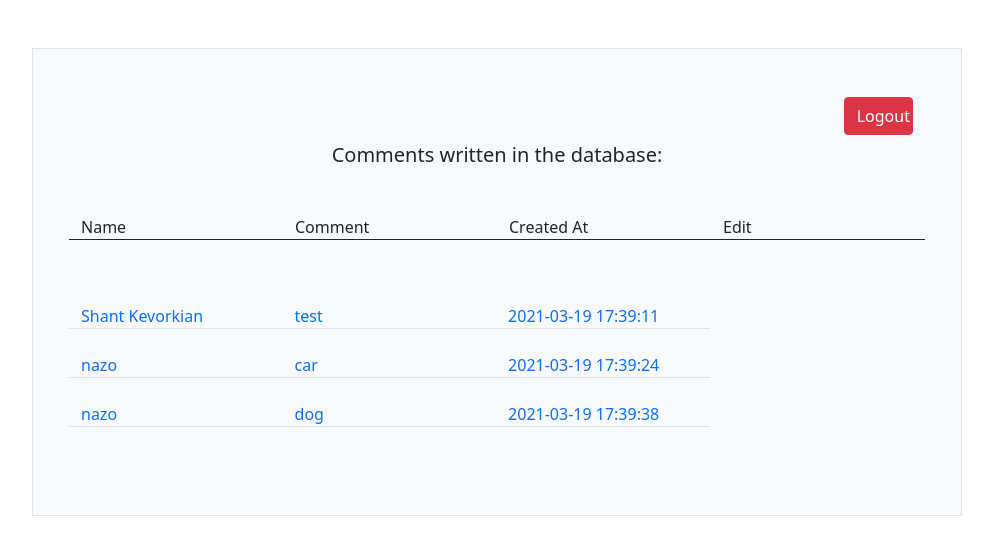
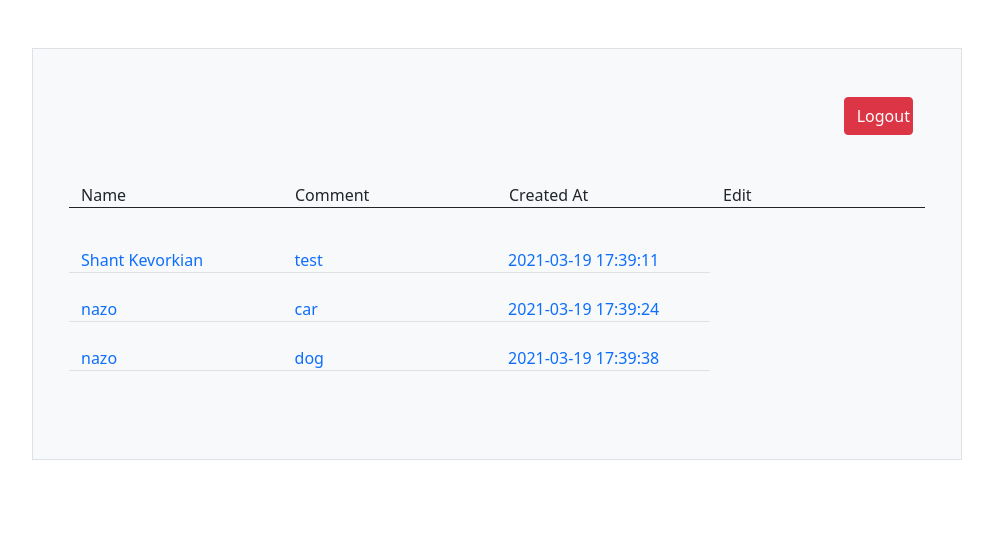
Before and after one commit to ShantKevorkian/Register-Form, a PHP site: page /comments.php in a window 1280 px wide. Shown: the top 555 px of the page, without its empty margins (143-1136 px from the left). Run offline with PHP 8.4, Linux system fonts and the light colour scheme; data comes from the database, SQL or seed files in the repository.

Commit message:
Modified and Added

```diff
--- a/comments.php
+++ b/comments.php
@@ -30,15 +30,14 @@
     <div class = "container">
     <div class = "col-md-10 offset-md-1 border p-5 bg-light mt-5">
     <a href="logout.php" class="btn btn-danger col-md-1 float-end">Logout</a>
-        <h3 class = "d-flex align-items-center justify-content-center" style = "clear: both;">
+        <h3 class = "d-flex align-items-center justify-content-center mb-5" style = "clear: both;">
             <?php
                 if(isset($_SESSION['userWelcome']))  {
                     echo $_SESSION['userWelcome'];
                 }
             ?>
         </h3>
-        <h5 class = "d-flex align-items-center justify-content-center mb-5">Comments written in the database:</h5>
-        <div class="row border-bottom border-dark mb-5">
+        <div class="row border-bottom border-dark mb-4">
             <div class="col-sm">
             Name
             </div>
@@ -62,8 +61,9 @@
                         }
                     }
                 } else {
-                        echo "No Comment Written in the Database";
+                        echo "No Comments Written in the Database";
                 }
+                $conn->close();
             ?>
         </p>
         </div>
--- a/create_comment.php
+++ b/create_comment.php
@@ -1,10 +1,10 @@
 <?php
     include 'funcSession.php';
+    session_start();
 
     if ($_SERVER['REQUEST_METHOD'] === 'POST') {
 
         if (empty($_POST["comment"])) {
-            session_start();
             setSession("emptyError", "Please fill all the required fields");
             header("Location: index.php");
             exit();
@@ -14,21 +14,18 @@
 
         $comment = $conn->real_escape_string(htmlspecialchars($_POST['comment']));
 
-        session_start();
         $userId = $_SESSION["id"];
 
         $query = "INSERT INTO comments (user_id, comment, updated_at)
                     VALUES ($userId, '$comment', '')";
 
         if ($conn->query($query)) {
-            session_start();
             $conn->close();
             header("Location: comments.php");
             exit();
         }
 
         else {
-            session_start();
             setSession("datError", "Database Query Error");
             header("Location: index.php");
             exit();
--- a/create_user.php
+++ b/create_user.php
@@ -1,11 +1,11 @@
 <?php
     include 'funcSession.php';
+    session_start();
 
     if ($_SERVER['REQUEST_METHOD'] === 'POST') {
 
         // Checks for empty form inputs
         if (empty($_POST["name"]) || empty($_POST["email"]) || empty($_POST["password"])) {
-            session_start();
             setSession("emptyError", "Please fill all the required fields");
             header("Location: reg.php");
             exit();
@@ -19,7 +19,6 @@
         $hashedPassword = md5($password);
 
         if (!filter_var($email, FILTER_VALIDATE_EMAIL)) {
-            session_start();
             setSession("emailInvalid", "Invalid email format");
             header("Location: reg.php");
             exit();
@@ -27,7 +26,6 @@
 
         // Checks for password weakness
         if (strlen($password) < 6) {
-            session_start();
             setSession("passWeak", "Password must be at least 6 characters");
             header("Location: reg.php");
             exit();
@@ -36,7 +34,6 @@
         $selectEmail = "SELECT email from user_reg WHERE email = '$email'";
 
         if (!$conn->query($selectEmail)) {
-            session_start();
             setSession("datError", "Database Query Error");
             header("Location: reg.php");
             exit();
@@ -46,7 +43,6 @@
 
             // Checks if an email exists
             if ($conn->query($selectEmail)->num_rows > 0) {
-                session_start();
                 setSession("emailExists", "Email already exists");
                 header("Location: reg.php");
                 exit();
--- a/user_login.php
+++ b/user_login.php
@@ -1,11 +1,11 @@
 <?php
     include 'funcSession.php';
+    session_start();
 
     if ($_SERVER['REQUEST_METHOD'] === 'POST') {
 
         // Checks for empty form inputs
         if (empty($_POST["email"]) || empty($_POST["password"])) {
-            session_start();
             setSession("emptyError", "Please fill all the required fields");
             header("Location: login.php");
             exit();
@@ -18,7 +18,6 @@
         $hashedPassword = md5($password);
 
         if (!filter_var($email, FILTER_VALIDATE_EMAIL)) {
-            session_start();
             setSession("emailInvalid", "Invalid email format");
             header("Location: reg.php");
             exit();
@@ -29,7 +28,6 @@
         $runQuery = $conn->query($selectEmail);
 
         if (!$runQuery) {
-            session_start();
             setSession("datError", "Database Query Error");
             header("Location: login.php");
             exit();
@@ -42,7 +40,6 @@
 
             // Checks if form inputs exist in the database
             if ($count == 1) {
-                session_start();
                 $_SESSION["userWelcome"] = "Welcome " . $row['name'];
                 $_SESSION["id"] = $row['id'];
                 header("Location: index.php");
@@ -50,7 +47,6 @@
             }
 
             else {
-                session_start();
                 setSession("failure", "Email or Password incorrect");
                 header("Location: login.php");
                 exit();
```
